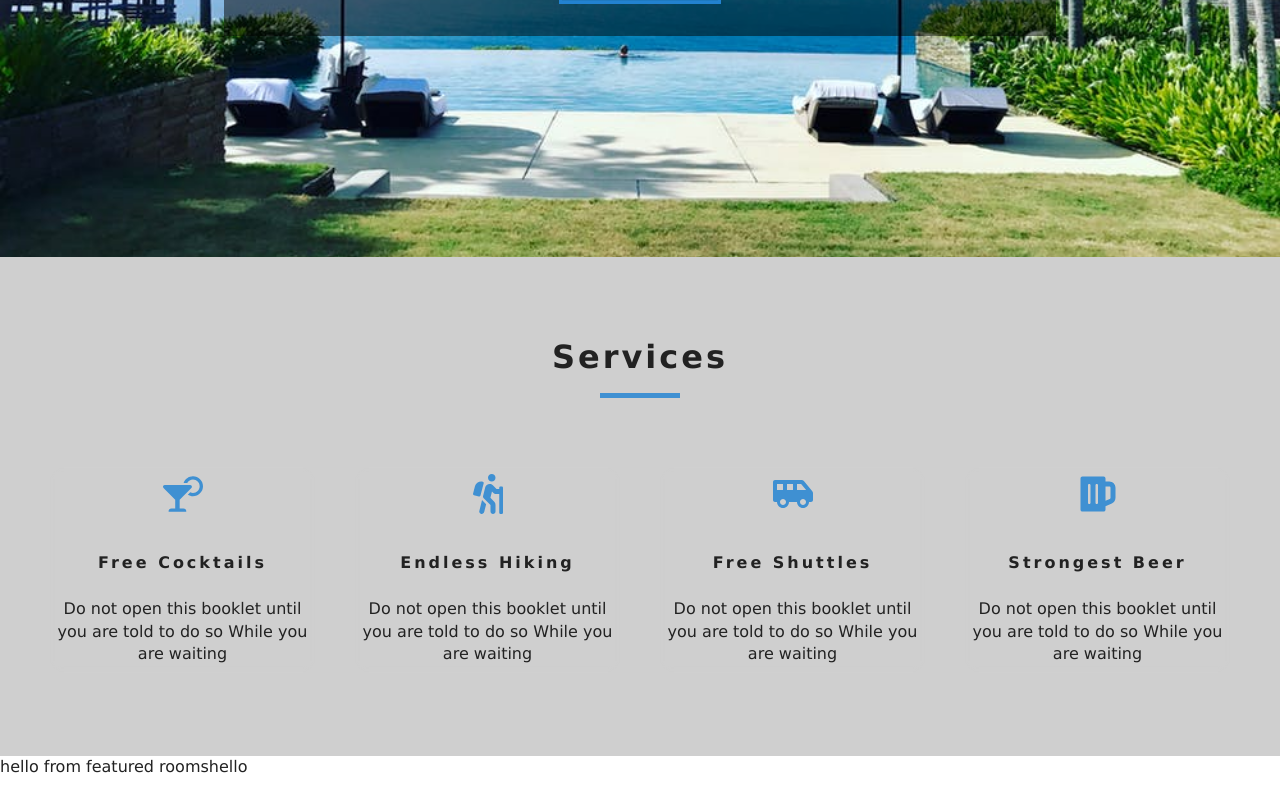
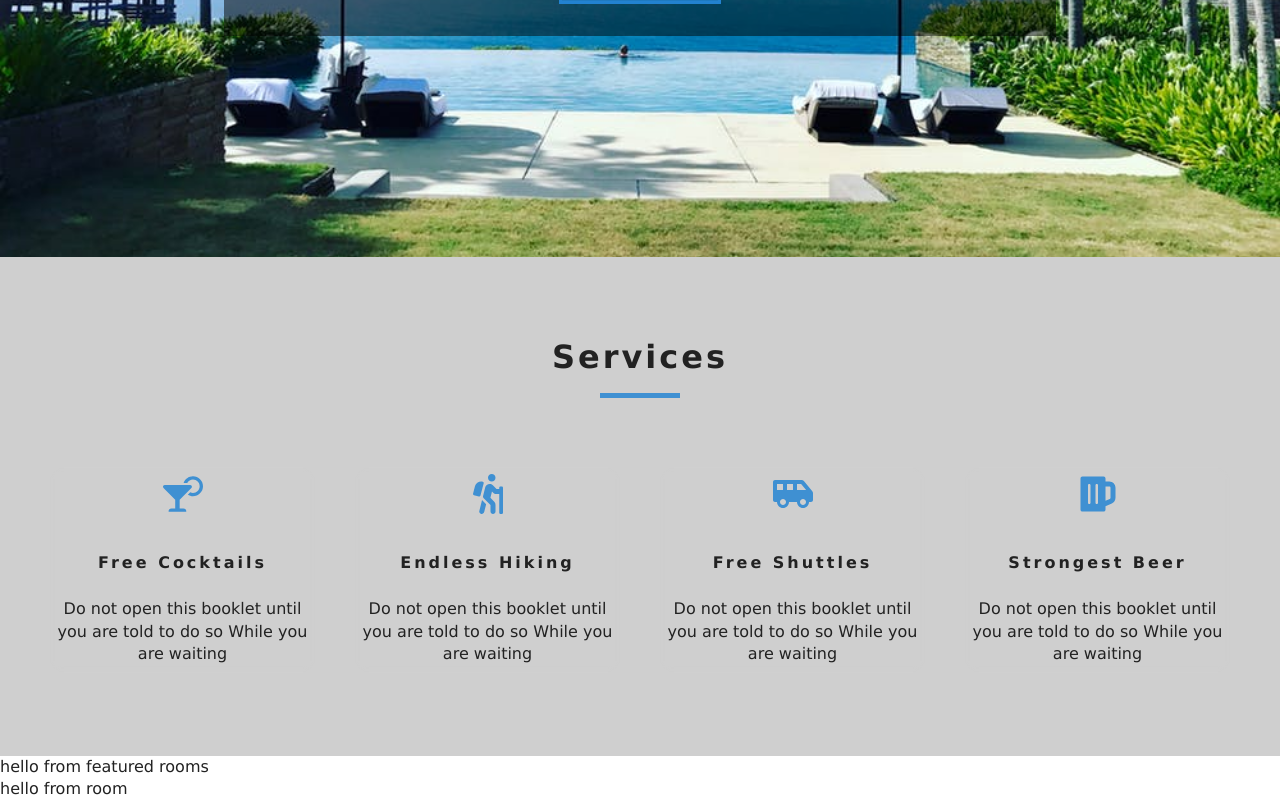
Before and after one commit to mcbryan1/resort-app, a React (Create React App) app: page / in a window 1280 px wide. Shown: the part 543-1343 px from the top of the page. Before the commit the page ends 1321 px from the top, so only its background shows below. Built offline with nearby package versions, Linux system fonts and the light colour scheme.

Commit message:
featured rooms and Rooms

```diff
--- a/src/App.css
+++ b/src/App.css
@@ -252,7 +252,7 @@
     box-shadow: 0 1px 5px var(--darkGrey);;
 }
 .service:hover{
-    box-shadow: 0 2px 20px var(--primaryColor);
+    box-shadow: 0 2px 20px var(--mainWhite);
     cursor: pointer;
     cursor: pointer;
 }
--- a/src/components/FeaturedRooms.js
+++ b/src/components/FeaturedRooms.js
@@ -1,14 +1,19 @@
 import React, { Component } from 'react'
 import { RoomContext } from "../context"
+import Room from "./Room"
+import Title from './Title'
 
 export default class FeaturedRooms extends Component {
     static contextType = RoomContext
     render() {
-        const value = this.context;
-        console.log(value);
+        const { featuredRooms: rooms } = this.context
+        console.log(rooms);
+
+
         return (
             <div>
-                hello from featured rooms{value}
+                hello from featured rooms
+                <Room />
             </div>
         )
     }
--- /dev/null
+++ b/src/components/Room.js
@@ -0,0 +1,11 @@
+import React, { Component } from 'react'
+
+export default class Room extends Component {
+    render() {
+        return (
+            <div>
+                hello from room
+            </div>
+        )
+    }
+}
--- a/src/context.js
+++ b/src/context.js
@@ -1,17 +1,44 @@
 import React, { Component } from 'react'
-
-
-
+import items from './data'
 const RoomContext = React.createContext();
 //<RoomContext.Provider value={'hello}
 
 class RoomProvider extends Component {
     state = {
+        rooms: [],
+        sortedRooms: [],
+        featuredRooms: [],
+        loading: true
+    };
 
+    //getData
+
+    componentDidMount() {
+        //this.getData
+        let rooms = this.formatData(items)
+        let featuredRooms = rooms.filter(room => room.featured === true);
+        this.setState({
+            rooms,
+            featuredRooms,
+            sortedRoom: rooms,
+            loading: false
+        })
     }
+    formatData(items) {
+        let tempItems = items.map(item => {
+            let id = item.sys.id
+            let images = item.fields.images.map(image => image.fields.file.url);
+
+            let room = { ...item.fields, images, id }
+            return room;
+        });
+        return tempItems
+    }
+
+
     render() {
         return (
-            <RoomContext.Provider value={"hello"}>
+            <RoomContext.Provider value={{ ...this.state }}>
                 {this.props.children}
             </RoomContext.Provider>
         )
```
